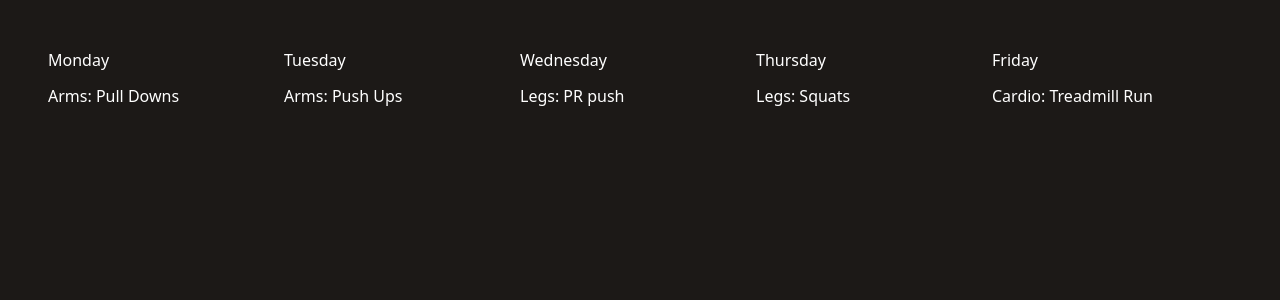
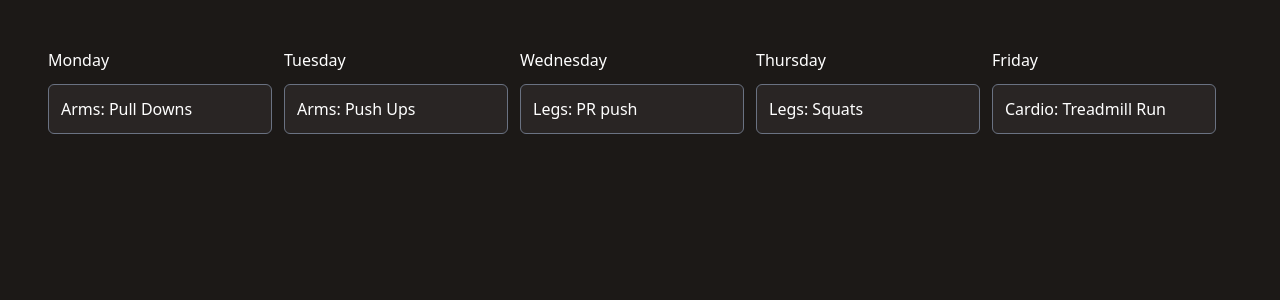
Before and after one commit to shaneTF/workout_calendar, a React (Vite) app: page / in a window 1280 px wide. Shown: the top 300 px of the page. Built offline with nearby package versions, Linux system fonts and the light colour scheme.

Commit message:
Added css to make cards look like movable cards

```diff
--- a/src/Components/calendar_columns.tsx
+++ b/src/Components/calendar_columns.tsx
@@ -20,7 +20,14 @@ function Column({
 
         <div className="h-full w-full">
           {filteredCards.map((c) => {
-            return <div className="text-white">{c.name}</div>;
+            return (
+              <div
+                draggable
+                className="text-white border border-gray-500 rounded-md p-3 hover:cursor-pointer bg-stone-800"
+              >
+                {c.name}
+              </div>
+            );
           })}
         </div>
       </div>
```
